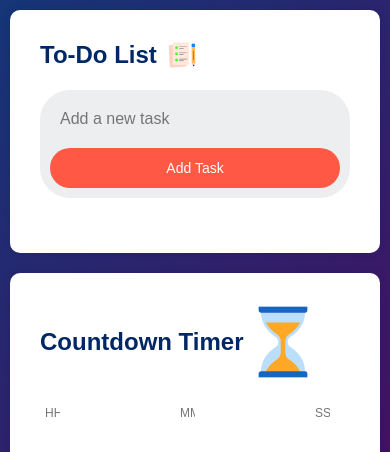
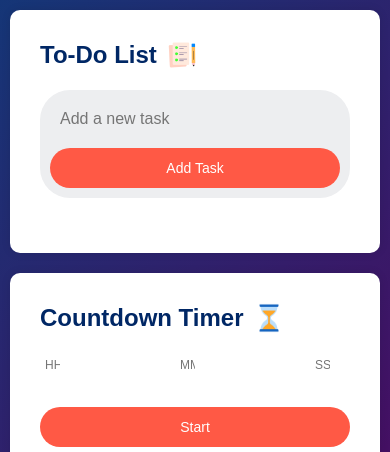
Before and after one commit to haikalrth/list-timer, a plain HTML site: page index.html in a window 390 px wide. Shown: the top 452 px of the page. Drawn offline with Linux system fonts and the light colour scheme.

Commit message:
Update style.css

```diff
--- a/style.css
+++ b/style.css
@@ -12,7 +12,7 @@ body {
     justify-content: center;
     align-items: center;
     height: 100vh;
-    flex-direction: column; /* Tambahkan flex-direction untuk tampilan mobile */
+    flex-direction: column; /* Menggunakan flex-direction untuk tampilan mobile */
 }
 
 /* Main Container */
@@ -51,6 +51,11 @@ body {
 }
 
 .todo-app h2 img {
+    width: 30px;
+    margin-left: 10px;
+}
+
+.countdown-container h2 img {
     width: 30px;
     margin-left: 10px;
 }
```
